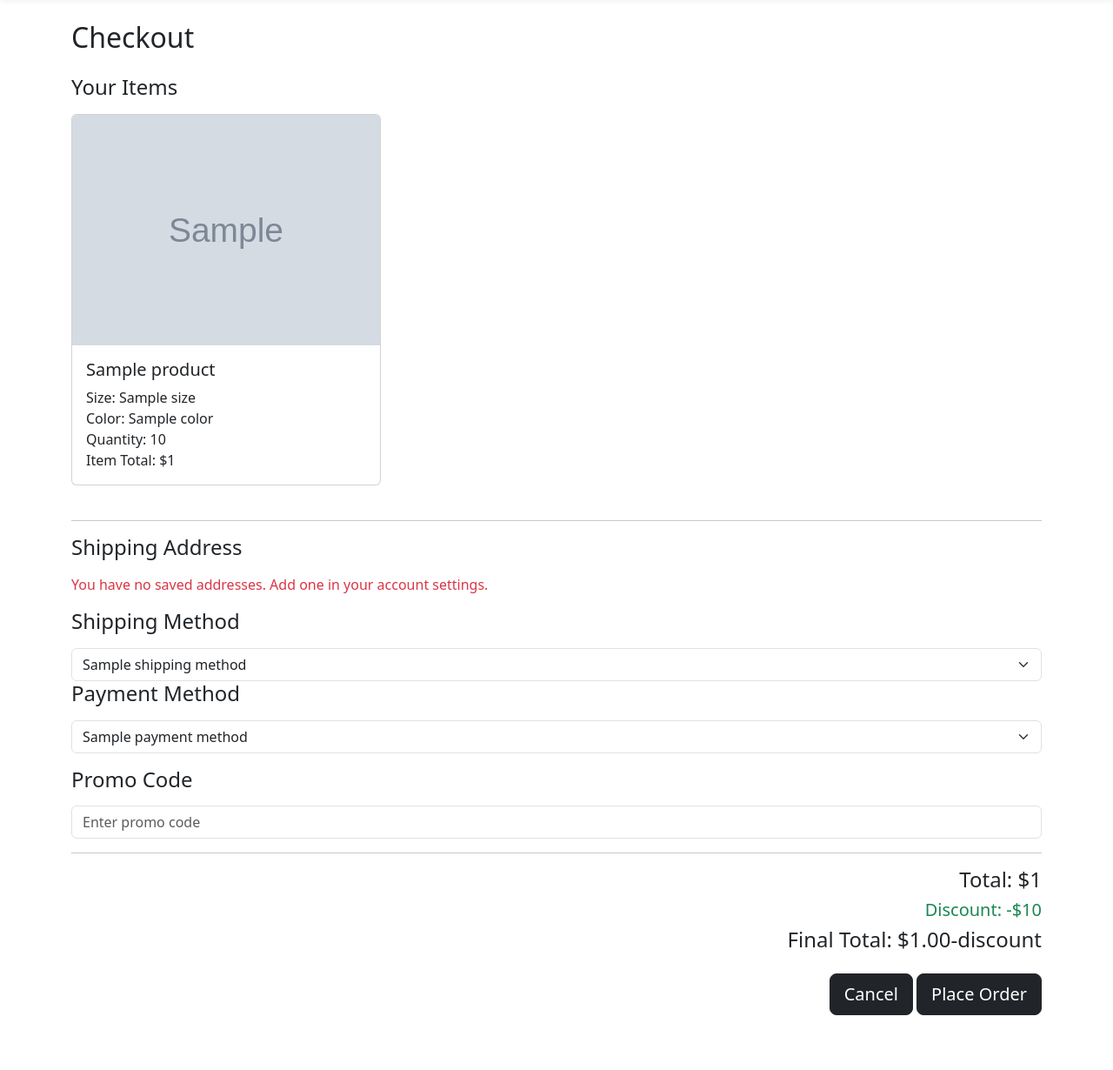
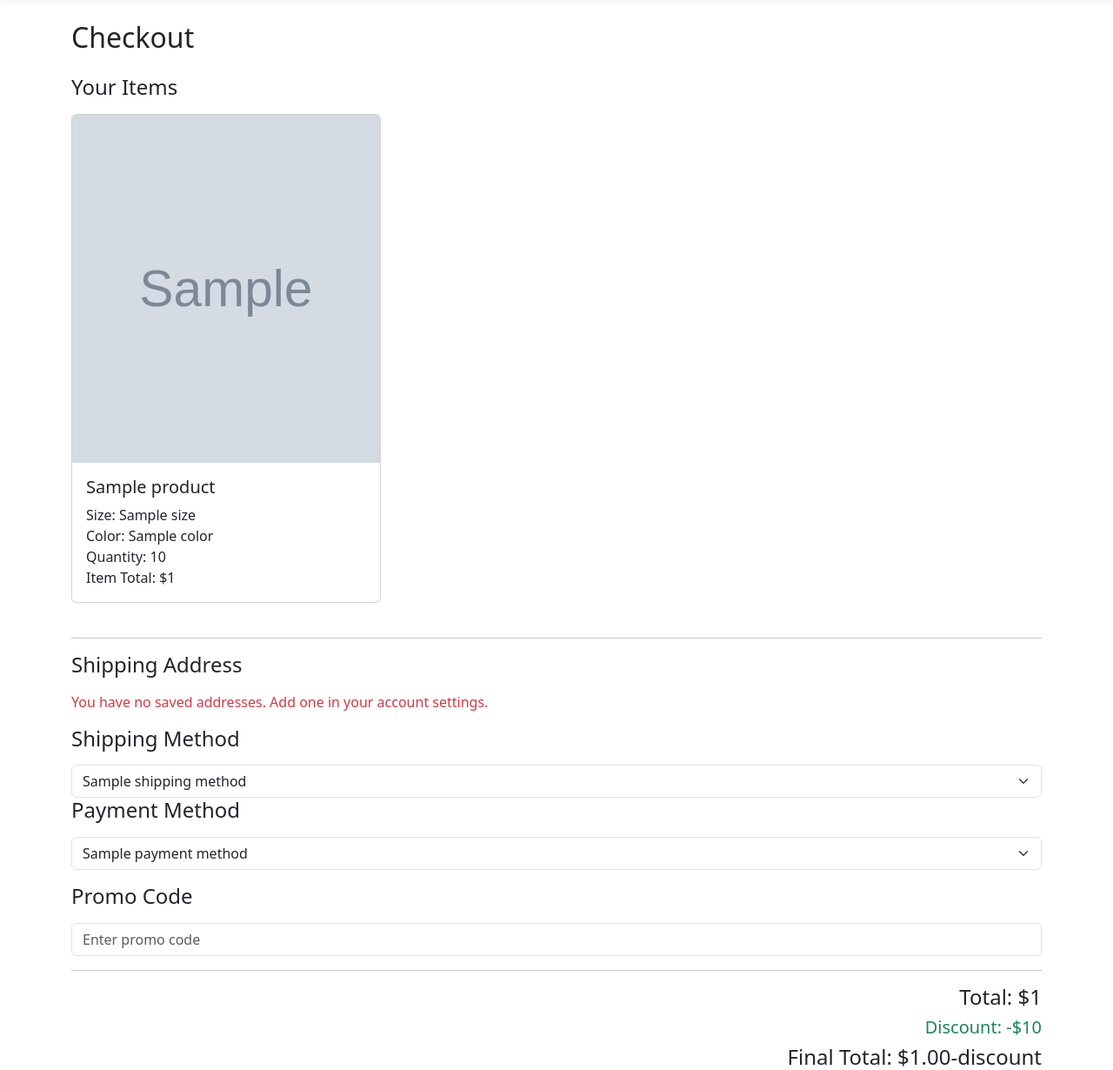
Before and after one commit to yanchik-boika/ghost-shop, a Django app: template shop/templates/ghost/checkout.html in a window 1280 px wide. Shown: the part 60-1290 px from the top of the page at 87% size. Run offline with Django 3.2, Linux system fonts and the light colour scheme; the template is opened without the code that fills it: most values are stand-ins (such as "Sample title", 1, 10 or a date in 2020); grey boxes marked "Sample" are stand-in pictures.

Commit message:
Added styles for checkout page

```diff
--- /dev/null
+++ b/shop/static/css/checkout-styles.css
@@ -0,0 +1,18 @@
+  .card-img-top {
+    object-fit: cover;
+    width: 100%;
+    height: 400px;
+  }
+  .card.h-100 {
+    min-height: 100%;
+    display: flex;
+    flex-direction: column;
+  }
+
+  .card-body {
+    flex-grow: 1;
+  }
+
+  .card-text {
+    margin-bottom: 0;
+  }
--- a/shop/templates/ghost/checkout.html
+++ b/shop/templates/ghost/checkout.html
@@ -1,9 +1,9 @@
 {% extends 'ghost/base.html' %}
 {% block title %}Checkout{% endblock %}
-
+{% load static %}
 {% block content %}
 <h2 class="mb-4">Checkout</h2>
-
+<link rel="stylesheet" href="{% static 'css/checkout-styles.css' %}">
 <form method="POST" action="{% url 'place_order' %}">
     {% csrf_token %}
 
```
